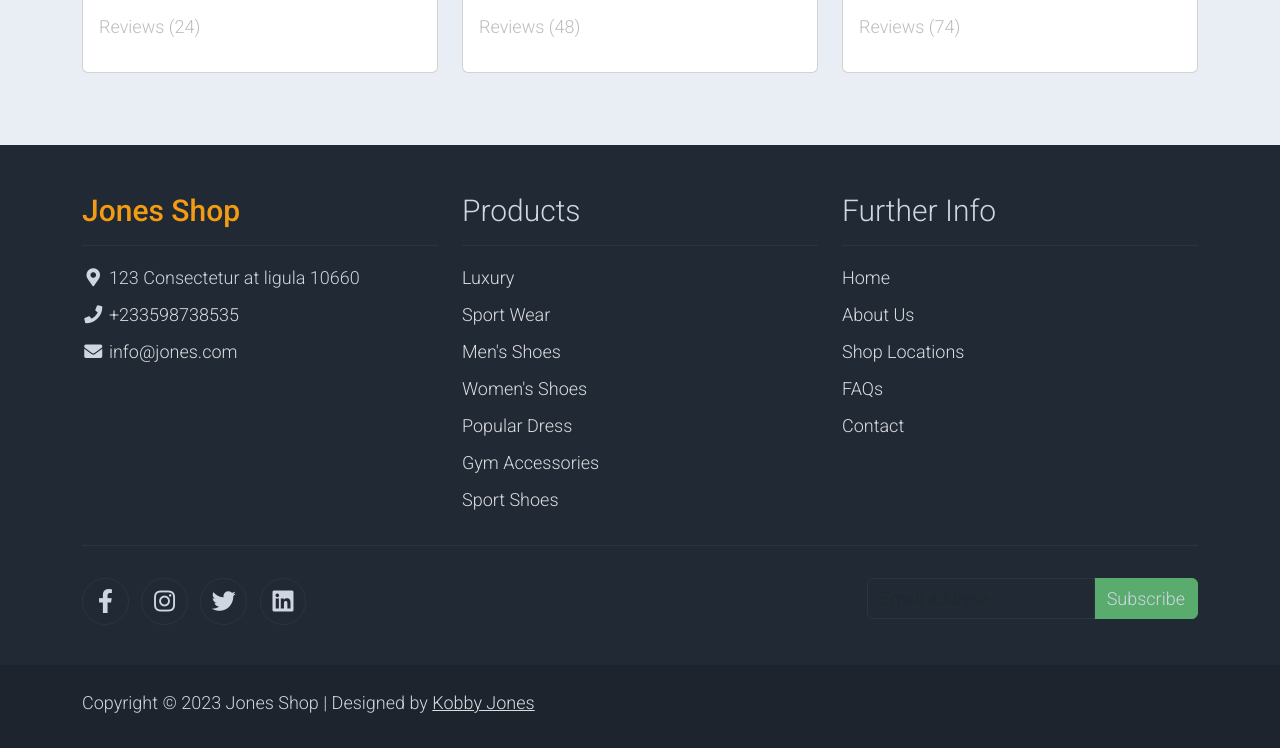
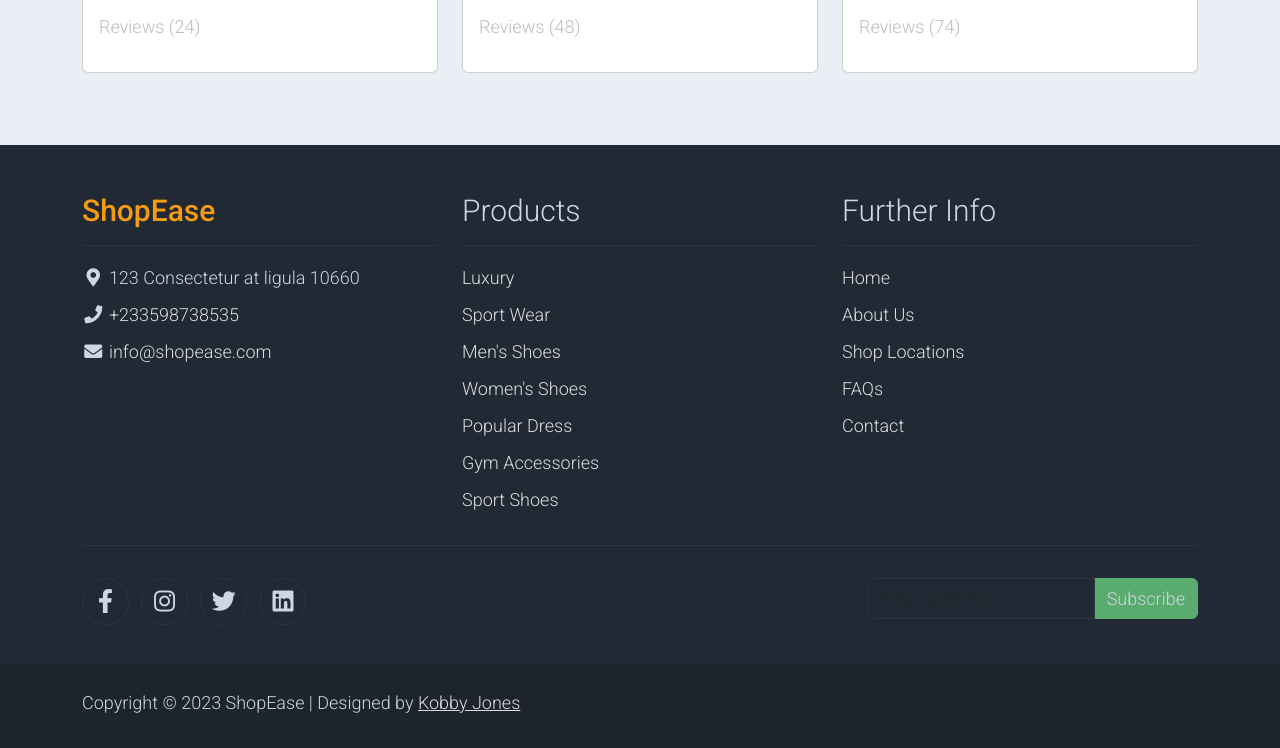
Before and after one commit to Collins-Munufie/jones-commerce, a website: page index.html in a window 1280 px wide. Shown: the part 2225-2973 px from the top of the page. Drawn offline with nearby package versions, Linux system fonts and the light colour scheme; no server answers.

Commit message:
Updated the brand

```diff
--- a/index.html
+++ b/index.html
@@ -323,7 +323,7 @@
             <div class="row">
 
                 <div class="col-md-4 pt-5">
-                    <h2 class="h2 text-default border-bottom pb-3 border-light logo">Jones Shop</h2>
+                    <h2 class="h2 text-default border-bottom pb-3 border-light logo">ShopEase</h2>
                     <ul class="list-unstyled text-light footer-link-list">
                         <li>
                             <i class="fas fa-map-marker-alt fa-fw"></i>
@@ -335,7 +335,7 @@
                         </li>
                         <li>
                             <i class="fa fa-envelope fa-fw"></i>
-                            <a class="text-decoration-none" href="mailto:kobbyj099@gmail.com">info@jones.com</a>
+                            <a class="text-decoration-none" href="mailto:kobbyj099@gmail.com">info@shopease.com</a>
                         </li>
                     </ul>
                 </div>
@@ -401,7 +401,7 @@
                 <div class="row pt-2">
                     <div class="col-12">
                         <p class="text-left text-light">
-                            Copyright &copy; 2023 Jones Shop
+                            Copyright &copy; 2023 ShopEase
                             | Designed by <a rel="sponsored" href="https://github.com/Kobby-Jones" target="_blank">Kobby Jones</a>
                         </p>
                     </div>
```
